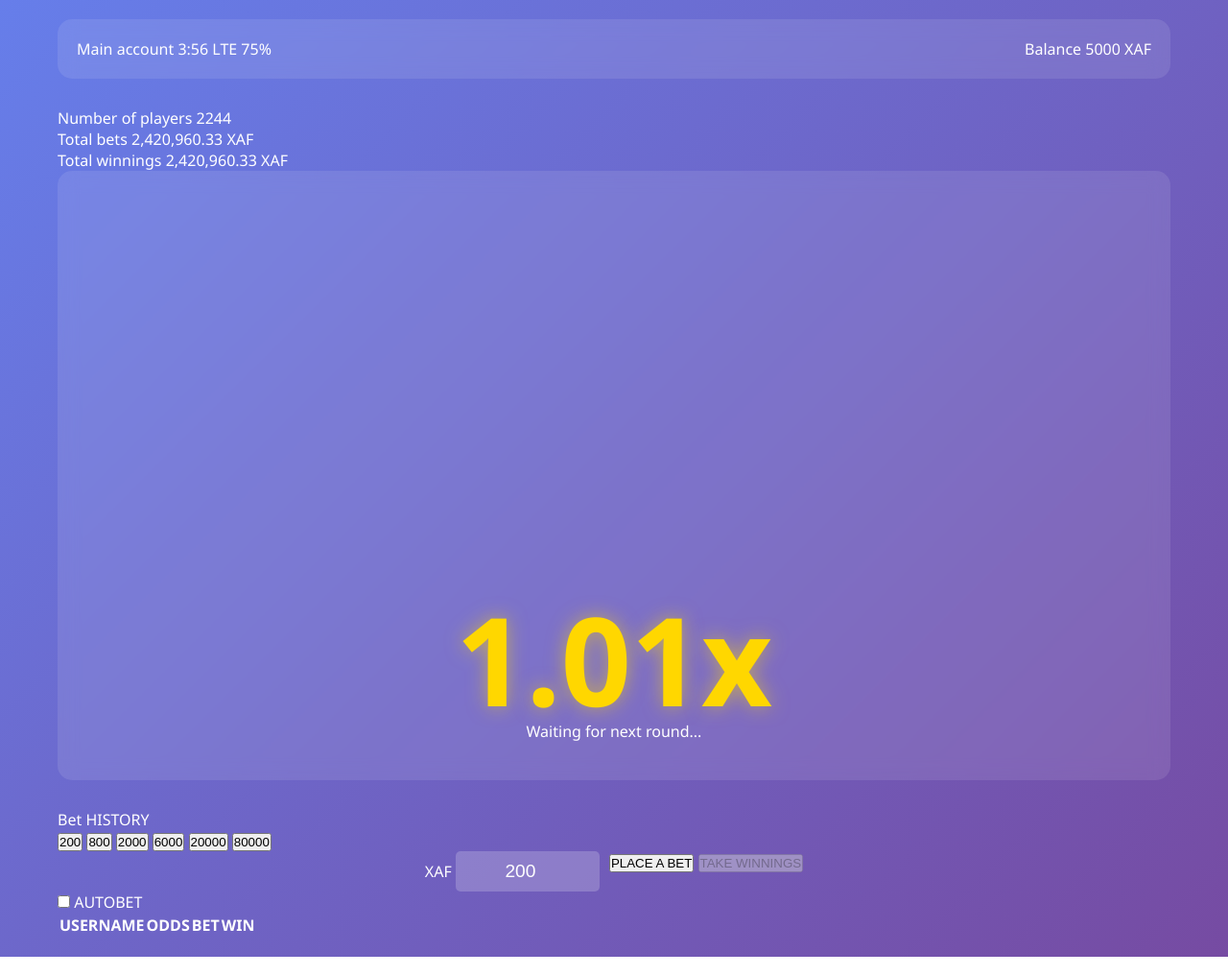
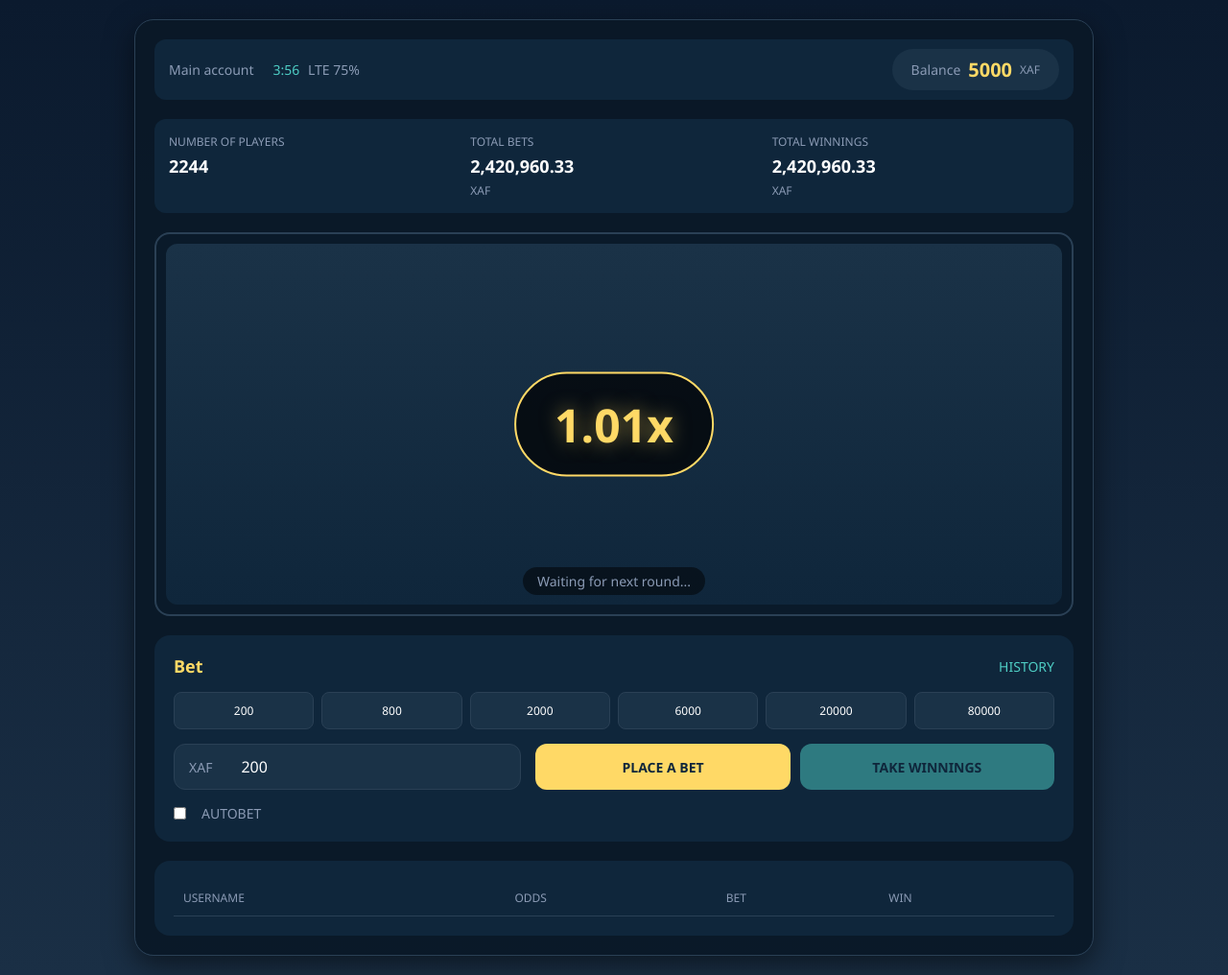
Before and after one commit to ggfjhdssd/aviator, a website: page public/index.html in a window 1280 px wide. Shown: the whole page at 96% size. Drawn offline with nearby package versions, Linux system fonts and the light colour scheme; no server answers.

Commit message:
Update style.css

```diff
--- a/public/style.css
+++ b/public/style.css
@@ -2,258 +2,375 @@
     margin: 0;
     padding: 0;
     box-sizing: border-box;
+    font-family: 'Segoe UI', Tahoma, Geneva, Verdana, sans-serif;
 }
 
 body {
-    font-family: 'Segoe UI', Tahoma, Geneva, Verdana, sans-serif;
-    background: linear-gradient(135deg, #667eea 0%, #764ba2 100%);
+    background: linear-gradient(180deg, #0b1a2e 0%, #1a2f45 100%);
     min-height: 100vh;
-    color: #fff;
+    display: flex;
+    justify-content: center;
+    align-items: center;
+    padding: 20px;
 }
 
 .container {
-    max-width: 1200px;
-    margin: 0 auto;
+    max-width: 1000px;
+    width: 100%;
+    background: rgba(10, 25, 40, 0.95);
+    border-radius: 20px;
     padding: 20px;
+    box-shadow: 0 10px 30px rgba(0, 0, 0, 0.5);
+    border: 1px solid #2a4055;
 }
 
+/* Header Styles */
 header {
-    background: rgba(255, 255, 255, 0.1);
-    backdrop-filter: blur(10px);
-    padding: 20px;
-    border-radius: 15px;
-    margin-bottom: 30px;
     display: flex;
     justify-content: space-between;
     align-items: center;
-    flex-wrap: wrap;
-    gap: 20px;
+    margin-bottom: 20px;
+    padding: 10px 15px;
+    background: #0f263b;
+    border-radius: 12px;
 }
 
-header h1 {
-    font-size: 2em;
-    text-shadow: 2px 2px 4px rgba(0, 0, 0, 0.3);
-}
-
-.user-info {
+.main-account {
     display: flex;
     gap: 20px;
     align-items: center;
-    flex-wrap: wrap;
+    color: #8b9bb5;
+    font-size: 14px;
 }
 
-.balance {
-    background: rgba(255, 255, 255, 0.2);
-    padding: 10px 20px;
-    border-radius: 10px;
-    font-size: 1.2em;
+.time {
+    color: #4ecdc4;
 }
 
-.balance span:last-child {
-    font-weight: bold;
-    color: #ffd700;
-    margin-left: 10px;
+.signal {
+    color: #8b9bb5;
+    margin-left: 5px;
 }
 
-.username {
+.balance-container {
+    background: #1a3247;
+    padding: 8px 20px;
+    border-radius: 30px;
+    display: flex;
+    align-items: center;
+    gap: 8px;
+}
+
+.balance-label {
+    color: #8b9bb5;
+    font-size: 14px;
+}
+
+.balance-amount {
+    color: #ffd966;
+    font-size: 20px;
+    font-weight: bold;
+}
+
+.currency {
+    color: #8b9bb5;
+    font-size: 12px;
+}
+
+/* Stats Bar */
+.stats-bar {
+    display: grid;
+    grid-template-columns: repeat(3, 1fr);
+    gap: 15px;
+    margin-bottom: 20px;
+    padding: 15px;
+    background: #0f263b;
+    border-radius: 12px;
+}
+
+.stat {
+    display: flex;
+    flex-direction: column;
+    gap: 5px;
+}
+
+.stat-label {
+    color: #8b9bb5;
+    font-size: 12px;
+    text-transform: uppercase;
+}
+
+.stat-value {
+    color: white;
+    font-size: 18px;
+    font-weight: bold;
+}
+
+/* Game Area */
+.game-area {
+    position: relative;
+    background: #0a1a2a;
+    border-radius: 16px;
+    padding: 10px;
+    margin-bottom: 20px;
+    border: 2px solid #2a4055;
+    height: 400px;
+    overflow: hidden;
+}
+
+#gameCanvas {
+    width: 100%;
+    height: 100%;
+    background: linear-gradient(180deg, #1a3247 0%, #0f263b 100%);
+    display: block;
+    border-radius: 12px;
+}
+
+.multiplier-container {
+    position: absolute;
+    top: 50%;
+    left: 50%;
+    transform: translate(-50%, -50%);
+    background: rgba(0, 0, 0, 0.7);
+    padding: 20px 40px;
+    border-radius: 60px;
+    border: 2px solid #ffd966;
+}
+
+#multiplier {
+    color: #ffd966;
+    font-size: 48px;
+    font-weight: bold;
+    text-shadow: 0 0 20px rgba(255, 217, 102, 0.5);
+}
+
+.game-status {
+    position: absolute;
+    bottom: 20px;
+    left: 50%;
+    transform: translateX(-50%);
+    color: #8b9bb5;
+    font-size: 14px;
+    background: rgba(0, 0, 0, 0.5);
+    padding: 5px 15px;
+    border-radius: 20px;
+}
+
+/* Betting Section */
+.betting-section {
+    background: #0f263b;
+    border-radius: 16px;
+    padding: 20px;
+    margin-bottom: 20px;
+}
+
+.bet-header {
+    display: flex;
+    justify-content: space-between;
+    align-items: center;
+    margin-bottom: 15px;
+}
+
+.bet-label {
+    color: #ffd966;
+    font-size: 18px;
+    font-weight: bold;
+}
+
+.history-link {
+    color: #4ecdc4;
+    font-size: 14px;
+    cursor: pointer;
+}
+
+.bet-presets {
+    display: grid;
+    grid-template-columns: repeat(6, 1fr);
+    gap: 8px;
+    margin-bottom: 15px;
+}
+
+.preset-btn {
+    background: #1a3247;
+    border: 1px solid #2a4055;
+    color: white;
+    padding: 10px 5px;
+    border-radius: 8px;
+    cursor: pointer;
+    font-size: 12px;
+    transition: all 0.3s;
+}
+
+.preset-btn:hover {
+    background: #2a4055;
+    border-color: #ffd966;
+}
+
+.preset-btn.active {
+    background: #ffd966;
+    color: #0f263b;
+    border-color: #ffd966;
+}
+
+.bet-controls {
+    display: flex;
+    gap: 15px;
+    margin-bottom: 15px;
+}
+
+.bet-input-group {
+    flex: 2;
+    display: flex;
+    align-items: center;
+    background: #1a3247;
+    border: 1px solid #2a4055;
+    border-radius: 12px;
+    overflow: hidden;
+}
+
+.currency-symbol {
+    padding: 0 15px;
+    color: #8b9bb5;
+    font-size: 14px;
+}
+
+.bet-input-group input {
+    flex: 1;
+    background: transparent;
+    border: none;
+    color: white;
+    font-size: 16px;
+    padding: 12px 15px;
+    outline: none;
+}
+
+.action-buttons {
+    flex: 3;
     display: flex;
     gap: 10px;
 }
 
-.username input {
-    padding: 10px;
+.btn-place, .btn-cashout {
+    flex: 1;
+    padding: 12px;
     border: none;
-    border-radius: 5px;
-    background: rgba(255, 255, 255, 0.2);
-    color: #fff;
-    font-size: 1em;
+    border-radius: 12px;
+    font-size: 14px;
+    font-weight: bold;
+    cursor: pointer;
+    transition: all 0.3s;
 }
 
-.username input::placeholder {
-    color: rgba(255, 255, 255, 0.7);
+.btn-place {
+    background: #ffd966;
+    color: #0f263b;
 }
 
-.username input:focus {
-    outline: none;
-    background: rgba(255, 255, 255, 0.3);
-}
-
-.btn-primary, .btn-success {
-    padding: 10px 20px;
-    border: none;
-    border-radius: 5px;
-    font-size: 1em;
-    cursor: pointer;
-    transition: all 0.3s ease;
-    font-weight: bold;
-}
-
-.btn-primary {
-    background: #667eea;
-    color: white;
-}
-
-.btn-primary:hover:not(:disabled) {
-    background: #5a67d8;
+.btn-place:hover:not(:disabled) {
+    background: #ffcd4d;
     transform: translateY(-2px);
 }
 
-.btn-success {
-    background: #48bb78;
-    color: white;
+.btn-cashout {
+    background: #4ecdc4;
+    color: #0f263b;
 }
 
-.btn-success:hover:not(:disabled) {
-    background: #38a169;
+.btn-cashout:hover:not(:disabled) {
+    background: #3dbeb5;
     transform: translateY(-2px);
 }
 
-.btn-primary:disabled, .btn-success:disabled {
+.btn-place:disabled, .btn-cashout:disabled {
     opacity: 0.5;
     cursor: not-allowed;
 }
 
-.game-area {
-    background: rgba(255, 255, 255, 0.1);
-    backdrop-filter: blur(10px);
-    border-radius: 15px;
-    padding: 40px;
-    margin-bottom: 30px;
-    text-align: center;
+.auto-bet {
+    display: flex;
+    align-items: center;
 }
 
-.multiplier-display {
-    margin-bottom: 40px;
+.checkbox-container {
+    display: flex;
+    align-items: center;
+    gap: 8px;
+    color: #8b9bb5;
+    font-size: 14px;
+    cursor: pointer;
 }
 
-#multiplier {
-    font-size: 8em;
-    font-weight: bold;
-    color: #ffd700;
-    text-shadow: 0 0 20px rgba(255, 215, 0, 0.5);
-    line-height: 1;
-    transition: color 0.3s ease;
-}
-
-#multiplier.crash {
-    color: #f56565;
-}
-
-.status {
-    font-size: 1.2em;
-    margin-top: 10px;
-    color: rgba(255, 255, 255, 0.8);
-}
-
-.game-controls {
-    max-width: 500px;
-    margin: 0 auto;
-}
-
-.bet-controls {
-    display: flex;
-    gap: 10px;
-    justify-content: center;
-    flex-wrap: wrap;
-}
-
-.bet-controls input {
-    padding: 10px;
-    border: none;
-    border-radius: 5px;
-    background: rgba(255, 255, 255, 0.2);
-    color: #fff;
-    font-size: 1.2em;
-    width: 150px;
-    text-align: center;
-}
-
-.bet-controls input:focus {
-    outline: none;
-    background: rgba(255, 255, 255, 0.3);
-}
-
-.info-panels {
-    display: grid;
-    grid-template-columns: 1fr 1fr;
-    gap: 30px;
-}
-
-.active-bets, .game-history {
-    background: rgba(255, 255, 255, 0.1);
-    backdrop-filter: blur(10px);
-    border-radius: 15px;
+/* Players History Table */
+.players-history {
+    background: #0f263b;
+    border-radius: 16px;
     padding: 20px;
-}
-
-.active-bets h3, .game-history h3 {
-    margin-bottom: 15px;
-    color: #ffd700;
-}
-
-#activeBetsList, #historyList {
     max-height: 300px;
     overflow-y: auto;
 }
 
-.bet-item, .history-item {
-    background: rgba(255, 255, 255, 0.1);
-    padding: 10px;
-    margin-bottom: 10px;
-    border-radius: 5px;
-    display: flex;
-    justify-content: space-between;
-    align-items: center;
+table {
+    width: 100%;
+    border-collapse: collapse;
 }
 
-.bet-item.win {
-    border-left: 4px solid #48bb78;
+th {
+    text-align: left;
+    padding: 10px;
+    color: #8b9bb5;
+    font-size: 12px;
+    font-weight: normal;
+    border-bottom: 1px solid #2a4055;
 }
 
-.bet-item.loss {
-    border-left: 4px solid #f56565;
+td {
+    padding: 10px;
+    color: white;
+    font-size: 14px;
+    border-bottom: 1px solid #1a3247;
 }
 
-.history-item {
-    background: rgba(255, 255, 255, 0.1);
+td:first-child {
+    color: #4ecdc4;
 }
 
-.history-item .amount {
-    font-weight: bold;
-    color: #ffd700;
+td:last-child {
+    color: #ffd966;
 }
 
-.history-item .multiplier {
-    color: #48bb78;
+/* Scrollbar */
+::-webkit-scrollbar {
+    width: 8px;
 }
 
-.history-item .profit {
-    font-weight: bold;
+::-webkit-scrollbar-track {
+    background: #1a3247;
 }
 
-.history-item .profit.positive {
-    color: #48bb78;
+::-webkit-scrollbar-thumb {
+    background: #2a4055;
+    border-radius: 4px;
 }
 
-.history-item .profit.negative {
-    color: #f56565;
+::-webkit-scrollbar-thumb:hover {
+    background: #3a556b;
 }
 
+/* Responsive */
 @media (max-width: 768px) {
-    header {
-        flex-direction: column;
-        text-align: center;
+    .stats-bar {
+        grid-template-columns: 1fr;
     }
 
-    .user-info {
-        justify-content: center;
+    .bet-presets {
+        grid-template-columns: repeat(3, 1fr);
+    }
+
+    .bet-controls {
+        flex-direction: column;
     }
 
     #multiplier {
-        font-size: 5em;
-    }
-
-    .info-panels {
-        grid-template-columns: 1fr;
+        font-size: 32px;
     }
 }
```
